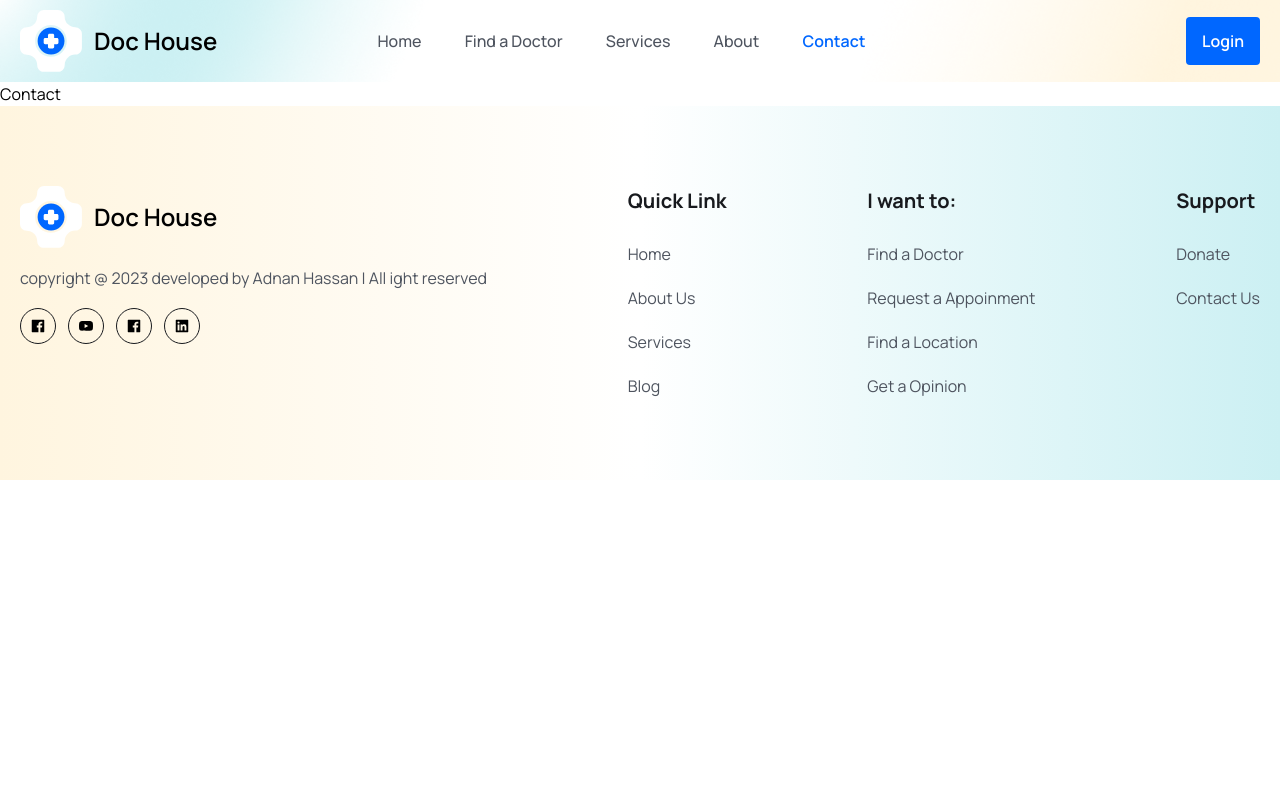
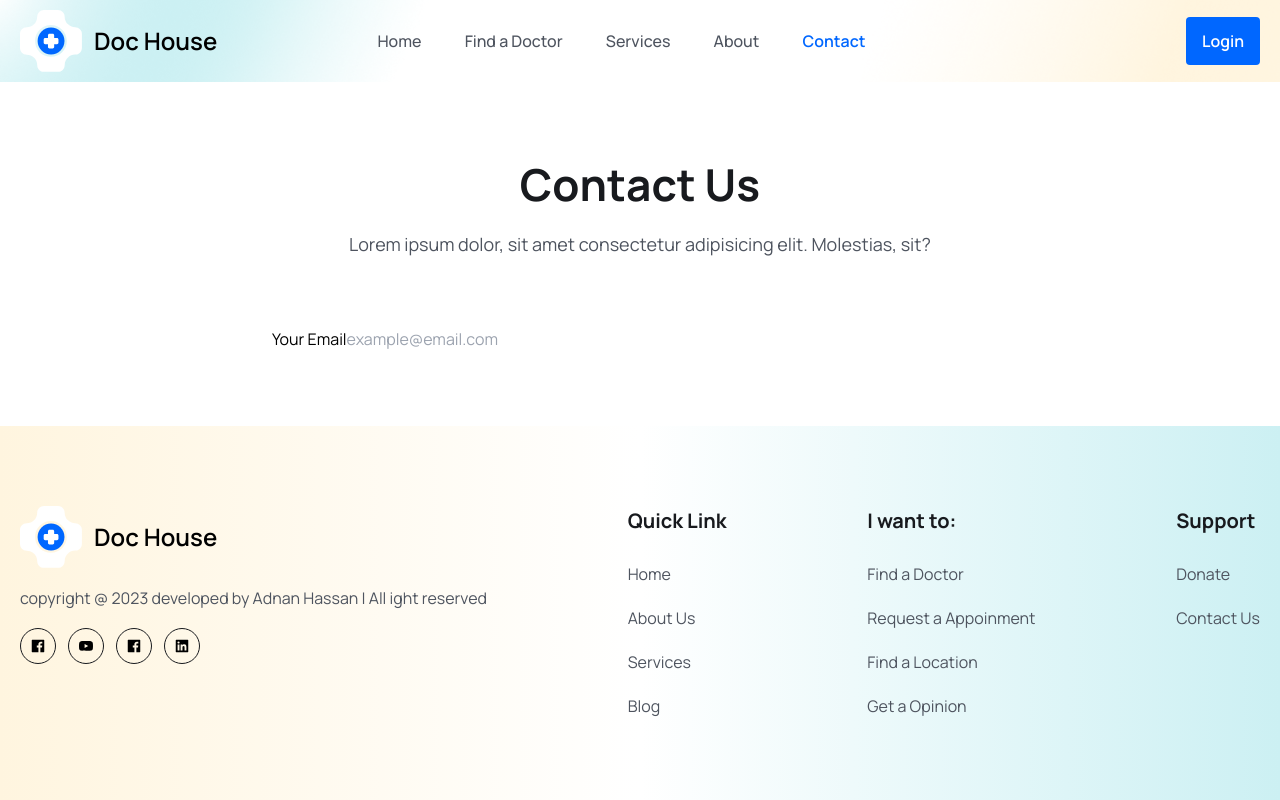
Before and after one commit to imadnanhassan/medicare, a React (Vite) app in the folder fontrend/: page /contact in a window 1280 px wide. Built offline with nearby package versions, Linux system fonts and the light colour scheme; what tailwindcss-animated would draw is missing.

Commit message:
contact page

```diff
--- a/fontrend/src/pages/HeaderMenu/Contact.jsx
+++ b/fontrend/src/pages/HeaderMenu/Contact.jsx
@@ -1,11 +1,28 @@
-import React from 'react';
+import React from "react";
 
 const Contact = () => {
-   return (
-      <div>
-         Contact
-      </div>
-   );
+  return (
+    <section className="px-4 mx-auto max-w-screen-md">
+      <h2 className="heading text-center">Contact Us</h2>
+      <p className="mb-8 lg:mb-16 font-light text-center text-para">
+        Lorem ipsum dolor, sit amet consectetur adipisicing elit. Molestias,
+        sit?
+      </p>
+      <form action="#" className="space-y-8">
+        <div>
+          <label htmlFor="email" className="form-label">
+            Your Email
+          </label>
+          <input
+            type="email"
+            id="email"
+            placeholder="example@email.com"
+            className="mt-1 form-input"
+          />
+        </div>
+      </form>
+    </section>
+  );
 };
 
 export default Contact;
```
